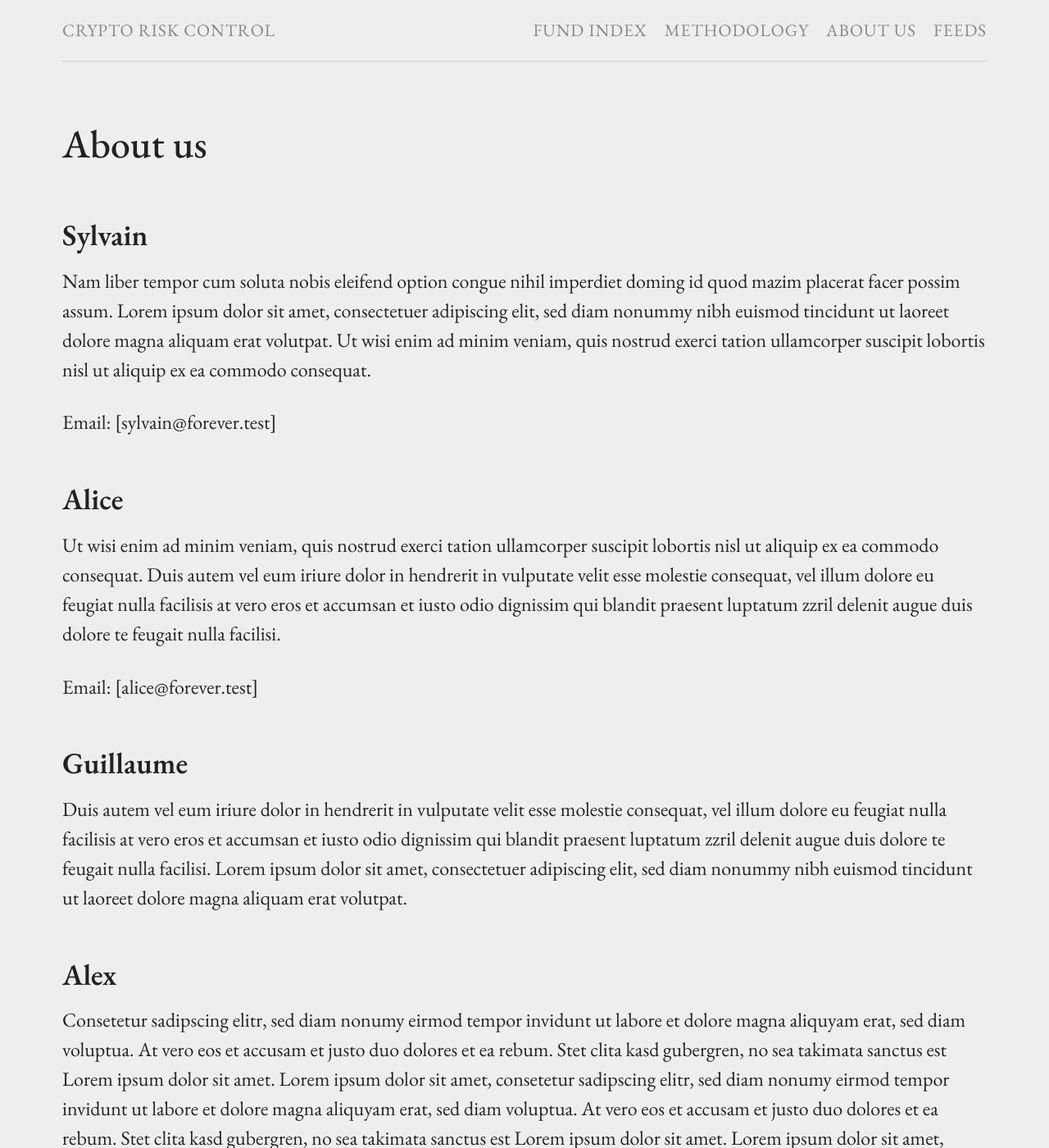
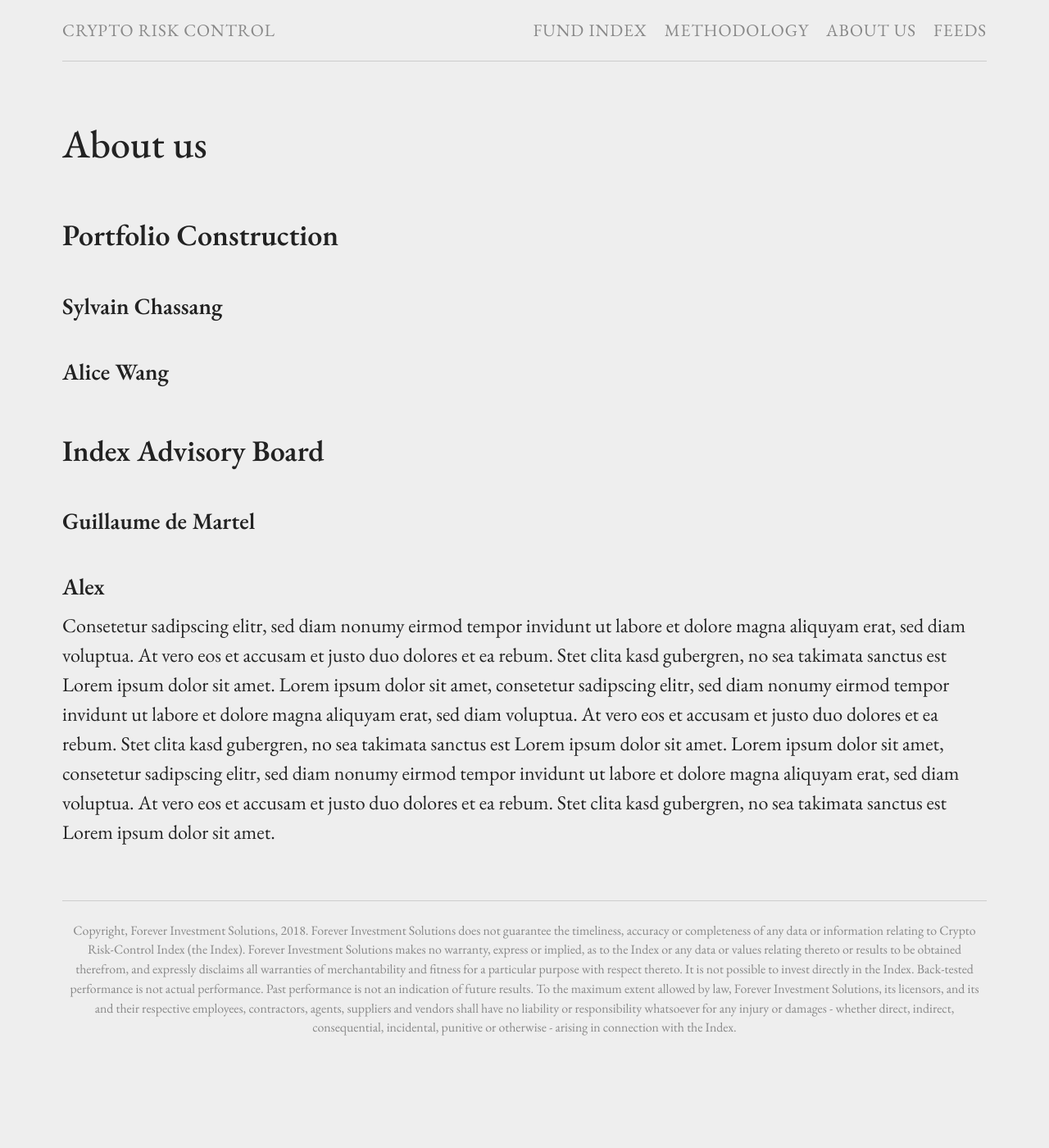
Before and after one commit to forever-am/cryptoriskcontrol-site, a Jekyll site: the page built from about-us.md, in a window 1280 px wide and 1400 px high. Shown: the whole window at 82% size. Built offline with Jekyll 4.4.1, drawn with Linux system fonts in a browser that asks for light colours; a script that is not in the unit is left out.

Commit message:
about us

```diff
--- a/about-us.md
+++ b/about-us.md
@@ -3,21 +3,20 @@
 title: About us
 permalink: /about-us/
 ---
+## Portfolio Construction
 
-## Sylvain
+### Sylvain Chassang
 
-Nam liber tempor cum soluta nobis eleifend option congue nihil imperdiet doming id quod mazim placerat facer possim assum. Lorem ipsum dolor sit amet, consectetuer adipiscing elit, sed diam nonummy nibh euismod tincidunt ut laoreet dolore magna aliquam erat volutpat. Ut wisi enim ad minim veniam, quis nostrud exerci tation ullamcorper suscipit lobortis nisl ut aliquip ex ea commodo consequat.
 
-Email: [sylvain@forever.test]
+### Alice Wang
 
-## Alice
-Ut wisi enim ad minim veniam, quis nostrud exerci tation ullamcorper suscipit lobortis nisl ut aliquip ex ea commodo consequat. Duis autem vel eum iriure dolor in hendrerit in vulputate velit esse molestie consequat, vel illum dolore eu feugiat nulla facilisis at vero eros et accumsan et iusto odio dignissim qui blandit praesent luptatum zzril delenit augue duis dolore te feugait nulla facilisi.
 
-Email: [alice@forever.test]
+## Index Advisory Board
 
-## Guillaume
-Duis autem vel eum iriure dolor in hendrerit in vulputate velit esse molestie consequat, vel illum dolore eu feugiat nulla facilisis at vero eros et accumsan et iusto odio dignissim qui blandit praesent luptatum zzril delenit augue duis dolore te feugait nulla facilisi. Lorem ipsum dolor sit amet, consectetuer adipiscing elit, sed diam nonummy nibh euismod tincidunt ut laoreet dolore magna aliquam erat volutpat.
+### Guillaume de Martel
 
-## Alex
+
+
+### Alex
 
 Consetetur sadipscing elitr,  sed diam nonumy eirmod tempor invidunt ut labore et dolore magna aliquyam erat, sed diam voluptua. At vero eos et accusam et justo duo dolores et ea rebum. Stet clita kasd gubergren, no sea takimata sanctus est Lorem ipsum dolor sit amet. Lorem ipsum dolor sit amet, consetetur sadipscing elitr,  sed diam nonumy eirmod tempor invidunt ut labore et dolore magna aliquyam erat, sed diam voluptua. At vero eos et accusam et justo duo dolores et ea rebum. Stet clita kasd gubergren, no sea takimata sanctus est Lorem ipsum dolor sit amet. Lorem ipsum dolor sit amet, consetetur sadipscing elitr,  sed diam nonumy eirmod tempor invidunt ut labore et dolore magna aliquyam erat, sed diam voluptua. At vero eos et accusam et justo duo dolores et ea rebum. Stet clita kasd gubergren, no sea takimata sanctus est Lorem ipsum dolor sit amet.
```
